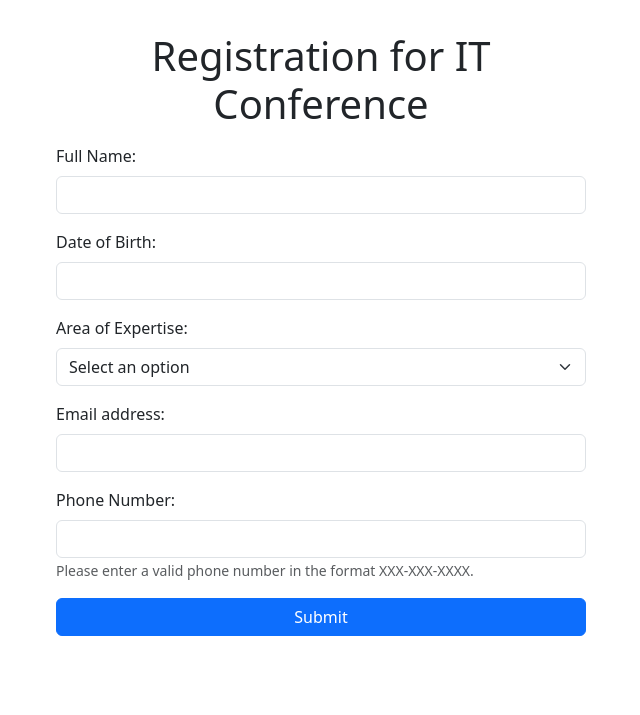
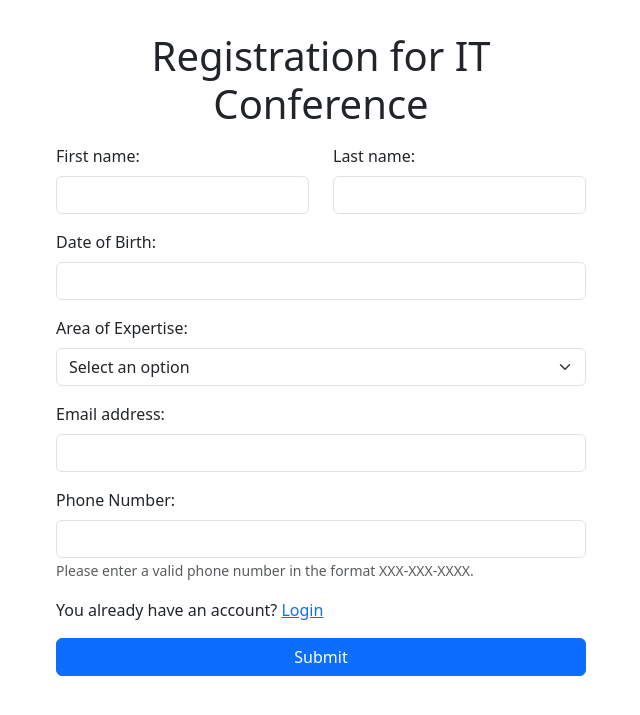
Before and after one commit to tettehseth67/php-website, a PHP site: page /register.php in a window 1280 px wide. Shown: the part 56-771 px from the top of the page, without its empty margins (319-959 px from the left). Run offline with PHP 8.4, Linux system fonts and the light colour scheme; some libraries are stand-ins or nearby versions.

Commit message:
update: enhanced registration and login forms with improved layout, added database connection, and success message display

```diff
--- a/includes/footer.php
+++ b/includes/footer.php
@@ -9,7 +9,10 @@
         <script src="https://code.jquery.com/ui/1.14.1/jquery-ui.js"></script>
         <script>
             $(function() {
-                $("#dob").datepicker();
+                $("#dob").datepicker({
+                    changeMonth: true,
+                    changeYear: true
+                });
             });
         </script>
         </body>
--- a/includes/header.php
+++ b/includes/header.php
@@ -5,6 +5,8 @@
     <meta charset="UTF-8">
     <meta name="viewport" content="width=device-width, initial-scale=1.0">
     <title>Attendance - <?php echo $title ?></title>
+
+    <!-- BOOTSTRAP CSS -->
     <link href="https://cdn.jsdelivr.net/npm/bootstrap@5.3.3/dist/css/bootstrap.min.css" rel="stylesheet" integrity="sha384-QWTKZyjpPEjISv5WaRU9OFeRpok6YctnYmDr5pNlyT2bRjXh0JMhjY6hW+ALEwIH" crossorigin="anonymous">
 
     <!-- MAIN CSS -->
--- a/index.php
+++ b/index.php
@@ -1,6 +1,7 @@
 <?php
 $title = 'Home Page';
 require_once 'includes/header.php';
+require 'db/db_conn.php';
 ?>
 
 
--- a/register.php
+++ b/register.php
@@ -9,14 +9,20 @@ require_once 'includes/header.php';
         <div class="col-md-6 offset-md-3">
             <h1 class="text-center m-3">Registration for IT Conference</h1>
 
-            <form action="submit_registration.php" method="get">
-                <div class="mb-3">
-                    <label for="name" class="form-label">Full Name:</label>
-                    <input type="text" class="form-control" id="name" name="name" required>
+            <form action="submit_registration.php" method="post">
+                <div class="row">
+                    <div class="col-md-6 mb-3">
+                        <label for="fname" class="form-label">First name:</label>
+                        <input type="text" class="form-control" id="fname" name="fname" aria-label="First name">
+                    </div>
+                    <div class="col-md-6 mb-3">
+                        <label for="lname" class="form-label">Last name:</label>
+                        <input type="text" class="form-control" id="lname" name="lname" aria-label="Last name">
+                    </div>
                 </div>
                 <div class="mb-3">
                     <label for="dob" class="form-label">Date of Birth:</label>
-                    <input type="text" class="form-control" id="dob" name="dob" required>
+                    <input type="text" class="form-control" id="dob" name="dob">
                 </div>
                 <div class="mb-3">
                     <label for="specialty" class="form-label">Area of Expertise:</label>
@@ -30,17 +36,21 @@ require_once 'includes/header.php';
                 </div>
                 <div class="mb-3">
                     <label for="email" class="form-label">Email address:</label>
-                    <input type="email" class="form-control" id="email" name="email" required>
+                    <input type="email" class="form-control" id="email" name="email">
                 </div>
                 <div class="mb-3">
                     <label for="phone" class="form-label">Phone Number:</label>
-                    <input type="text" class="form-control" id="phone" name="phone" aria-describedby="phoneHelp" required>
+                    <input type="text" class="form-control" id="phone" name="phone" aria-describedby="phoneHelp">
                     <small id="phoneHelp" class="form-text text-muted text-light">
                         Please enter a valid phone number in the format XXX-XXX-XXXX.
                     </small>
                 </div>
+                <div class="mb-3">
+                    <p>
+                        You already have an account? <a href="login.php">Login</a>
+                    </p>
                 <div class="d-grid">
-                    <button type="submit" class="btn btn-primary">Submit</button>
+                    <button type="submit" class="btn btn-primary" name="submit">Submit</button>
                 </div>
             </form>
         </div>
```
Also changed, not shown: db/db_conn.php (added, +13 -0 lines), login.php (+8 -1 lines), submit_registration.php (+24 -1 lines).
